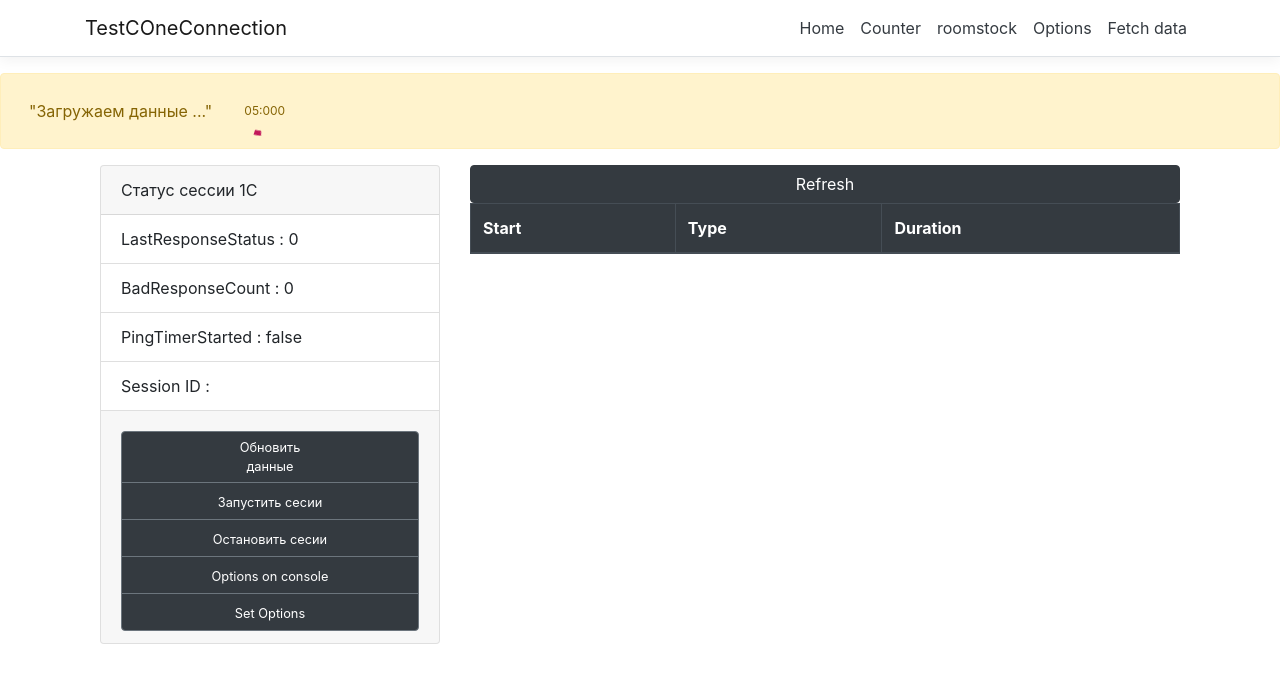
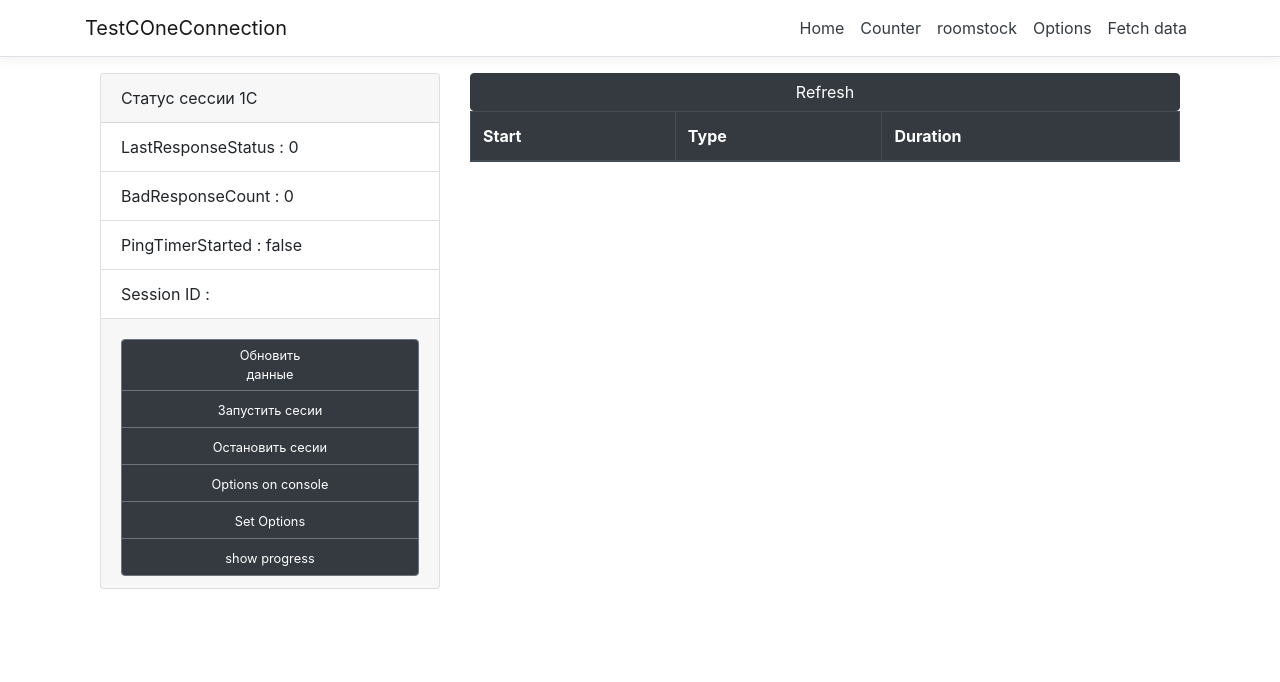
Before and after one commit to PavelShvykyj/HotellAppOnecTest, an Angular app in the folder ClientApp/: page /counter in a window 1280 px wide. Shown: the top 682 px of the page. Built offline with nearby package versions, Linux system fonts and the light colour scheme.

Commit message:
pre load page component

```diff
--- a/ClientApp/src/app/counter/counter.component.html
+++ b/ClientApp/src/app/counter/counter.component.html
@@ -8,11 +8,11 @@
           Статус сессии 1С
           <!-- <ngx-spinner class="h-100 w-100" [fullScreen]="false" type="ball-scale-multiple" >
           </ngx-spinner> -->
-
-            <div  *ngIf="requeststarted" class="d-flex alert alert-warning">
+          <preloadpage [spindiametr]=25 *ngIf="requeststarted"></preloadpage>
+            <!-- <div  *ngIf="requeststarted" class="d-flex alert alert-warning">
               <mat-progress-spinner  diameter = 25 mode="indeterminate"></mat-progress-spinner>
               <span class="pl-2">"Загружаем данные ..."</span>
-            </div>
+            </div>  -->
 
         </div>
         <ul class="list-group list-group-flush">
@@ -40,6 +40,10 @@
                 </button>
                 <button type="button" class="btn btn-dark border border-secondary mh-100 h-100 text-truncate" (click)="SetOptions()">
                   <span class="button-text text-truncate">Set Options</span>
+                </button>
+
+                <button type="button" class="btn btn-dark border border-secondary mh-100 h-100 text-truncate" (click)="ShowProgress()">
+                  <span class="button-text text-truncate">show progress</span>
                 </button>
 
 
--- a/ClientApp/src/app/counter/counter.component.ts
+++ b/ClientApp/src/app/counter/counter.component.ts
@@ -170,6 +170,10 @@ export class CounterComponent {
     this.GetOneCSesiionStatus();
   }
 
+  ShowProgress() {
+    this.requeststarted = !this.requeststarted;
+  }
+
 
   EmptyOneCSessionStatus() : IOneCSessionStatus {
 
--- a/ClientApp/src/app/nav-menu/nav-menu.component.html
+++ b/ClientApp/src/app/nav-menu/nav-menu.component.html
@@ -32,4 +32,4 @@
   </nav>
 </header>
 
-<preloadpage></preloadpage>
+<preloadpage  *ngIf="isDataLoading"></preloadpage>
--- a/ClientApp/src/app/nav-menu/nav-menu.component.ts
+++ b/ClientApp/src/app/nav-menu/nav-menu.component.ts
@@ -1,6 +1,7 @@
 import { Component, OnDestroy } from '@angular/core';
 import { Subscription } from 'rxjs';
 import { RouterEventHendlerService } from '../router-event-hendler.service';
+import { NavigationStart, NavigationEnd } from '@angular/router';
 
 @Component({
   selector: 'app-nav-menu',
@@ -9,11 +10,25 @@ import { RouterEventHendlerService } from '../router-event-hendler.service';
 })
 export class NavMenuComponent implements OnDestroy {
   isExpanded = false;
+  isDataLoading = false;
+
 
   private eventSubsciption : Subscription;
   constructor(private routeventer : RouterEventHendlerService) {
       this.eventSubsciption = this.routeventer.eventEmiter.subscribe(event  => {
-      //console.log("In nav menu ",event);
+      if (event instanceof NavigationStart) {
+        this.isDataLoading = true;
+      }
+
+      else if(event instanceof NavigationEnd) {
+
+        setTimeout(() => {
+          this.isDataLoading = false;
+        }, 2500);
+      }
+
+
+        //console.log("In nav menu ", event);
     })
 
    }
--- a/ClientApp/src/app/one-coptions-form/one-coptions-form.component.ts
+++ b/ClientApp/src/app/one-coptions-form/one-coptions-form.component.ts
@@ -1,7 +1,7 @@
 import { Component, OnInit, OnDestroy } from '@angular/core';
-import { RouterEventHendlerService } from '../router-event-hendler.service';
-import { Subscription } from 'rxjs';
-import { Router } from '@angular/router';
+// import { RouterEventHendlerService } from '../router-event-hendler.service';
+// import { Subscription } from 'rxjs';
+// import { Router } from '@angular/router';
 
 
 @Component({
@@ -11,19 +11,20 @@ import { Router } from '@angular/router';
 })
 export class OneCOptionsFormComponent implements OnInit, OnDestroy {
 
-  private eventSubsciption : Subscription;
-  constructor(private router : Router) {
-    this.eventSubsciption = this.router.events.subscribe(event  => {
-      console.log("event in component", event);
-    });
+  // private eventSubsciption : Subscription;
+  constructor() {
+    // (private router : Router)
+    // this.eventSubsciption = this.router.events.subscribe(event  => {
+    //   console.log("event in component", event);
+    // });
    }
 
   ngOnInit() {
   }
 
   ngOnDestroy() {
-    console.log("OPTIONS DESTROIDE")
-    this.eventSubsciption.unsubscribe();
+    // console.log("OPTIONS DESTROIDE")
+    // this.eventSubsciption.unsubscribe();
   }
 
 }
--- /dev/null
+++ b/ClientApp/src/app/preloadpage/preloadpage.animate.ts
@@ -0,0 +1,32 @@
+import { trigger, transition, style, animate, animation, useAnimation } from '@angular/animations';
+
+
+let appearLeftAnimation = animation([
+    style({transform: 'translateX(100%)',
+    'font-size' : '150%',
+    'font-weight': 'bolder'
+   }),
+    animate('{{ duration }} {{ easing }}')
+], { params : {easing : 'ease-out', duration : '1500ms' } })
+
+let appearOpacityAnimation = animation([
+    style({opacity: '0',
+    'font-size' : '50%',
+    'font-weight': 'bolder'
+   }),
+    animate('{{ duration }} {{ easing }}')
+], { params : {easing : 'ease-out', duration : '1500ms' } })
+
+
+export const appearLeftTrigger = trigger('appearLeft', [
+    transition('void => *', [
+        useAnimation(appearLeftAnimation, { params : {easing : 'ease-out', duration : '1200ms' } })
+    ])
+  ])
+
+
+export const appearOpacityTrigger = trigger('appearOpacity', [
+    transition('void => *', [
+        useAnimation(appearOpacityAnimation, { params : {easing : 'ease-out', duration : '1200ms' } })
+    ])
+  ])
--- a/ClientApp/src/app/preloadpage/preloadpage.component.css
+++ b/ClientApp/src/app/preloadpage/preloadpage.component.css
@@ -1,5 +1,6 @@
 .timerfont {
     font-size: 75%;
+
 }
 
 .timerposition {
--- a/ClientApp/src/app/preloadpage/preloadpage.component.html
+++ b/ClientApp/src/app/preloadpage/preloadpage.component.html
@@ -1,6 +1,7 @@
-<div   class="d-flex  align-items-center alert alert-warning">
-  <span class="pl-2 pr-4 align-baseline">"Загружаем данные ..." </span>
-  <mat-progress-spinner  diameter = 50 mode="indeterminate"></mat-progress-spinner>
-  <span class="pl-2 pr-2 align-baseline timerfont timerposition"> {{ spenttime | date:'ss:SSS' }}  </span>
+<div   class="d-flex  align-items-center justify-content-center alert alert-warning">
+  <span *ngIf="spindiametr >= 50" class="pl-2 pr-4 align-baseline">"Загружаем данные ..." </span>
+  <span *ngIf="spindiametr < 50" @appearOpacity class="pl-2 pr-2 align-baseline timerfont timerposition"> {{ spenttime | date:'ss:SSS' }}  </span>
+  <mat-progress-spinner  [diameter] = 'spindiametr' mode="indeterminate"></mat-progress-spinner>
+  <span *ngIf="spindiametr >= 50" @appearLeft class="pl-2 pr-2 align-baseline timerfont timerposition"> {{ spenttime | date:'ss:SSS' }}  </span>
 
 </div>
--- a/ClientApp/src/app/preloadpage/preloadpage.component.ts
+++ b/ClientApp/src/app/preloadpage/preloadpage.component.ts
@@ -1,15 +1,23 @@
-import { Component, OnInit } from '@angular/core';
+import { Component, OnInit, Input } from '@angular/core';
+import { appearLeftTrigger, appearOpacityTrigger } from './preloadpage.animate';
+
 
 @Component({
   selector: 'preloadpage',
   templateUrl: './preloadpage.component.html',
-  styleUrls: ['./preloadpage.component.css']
+  styleUrls: ['./preloadpage.component.css'],
+  animations : [ appearLeftTrigger, appearOpacityTrigger
+
+]
 })
 export class PreloadpageComponent implements OnInit {
 
+  @Input('spindiametr')
+  public spindiametr : number = 50
 
   private _spenttime : Date = new Date();
   private spenttime : Date = this._spenttime;
+
 
 
   constructor() {
--- a/ClientApp/src/app/router-event-hendler.service.ts
+++ b/ClientApp/src/app/router-event-hendler.service.ts
@@ -19,7 +19,7 @@ export class RouterEventHendlerService {
 
   constructor(private router : Router) {
     this.router.events.subscribe((event : Event) => {
-      console.log("event in service", event);
+      //console.log("event in service", event);
       this.eventSubject.next(event);
     });
    }
```
